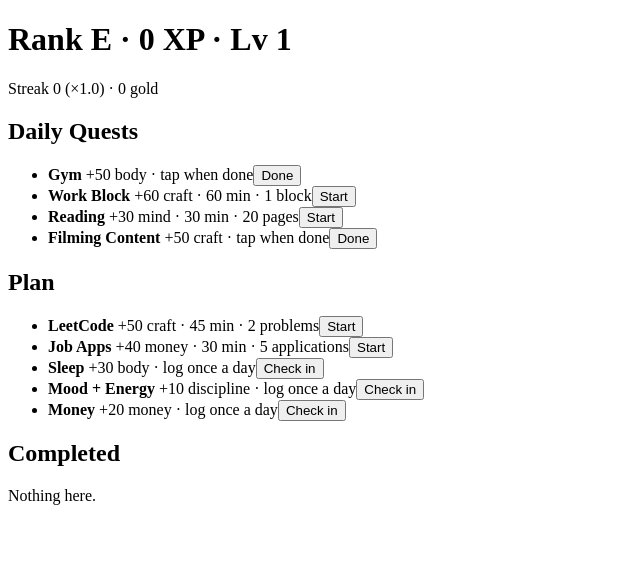
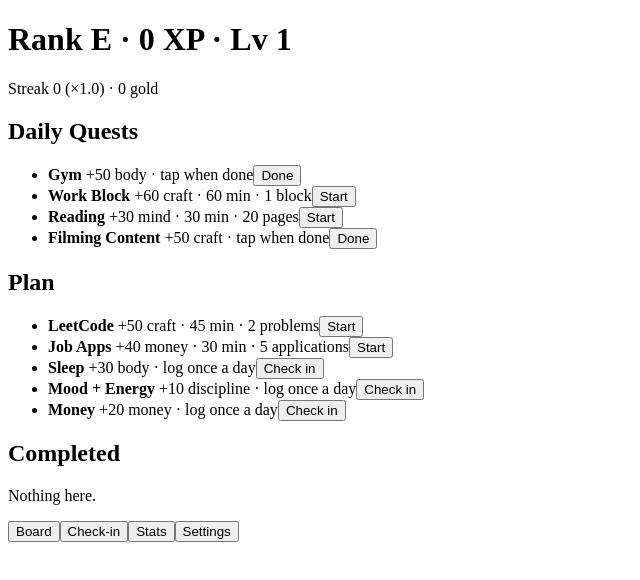
Before and after one commit to bhdang04/life-rpg, a React (Vite) app: page / in a window 1280 px wide. Shown: the top 580 px of the page, without its empty margins (0-640 px from the left). Built offline with nearby package versions, Linux system fonts and the light colour scheme.

Commit message:
feat: add tab bar for board, check-in, stats, settings

```diff
--- a/src/main.tsx
+++ b/src/main.tsx
@@ -1,14 +1,32 @@
-import { StrictMode } from 'react'
+import { StrictMode, useState } from 'react'
 import { createRoot } from 'react-dom/client'
 import { Board } from './screens/Board'
+import { CheckIn } from './screens/CheckIn'
 import { Mission } from './screens/Mission'
+import { Settings } from './screens/Settings'
+import { Stats } from './screens/Stats'
 import { useGame } from './store/useGame'
 
-// No router: an active mission takes over the screen, later screens switch with a useState tab.
+const TABS = ['Board', 'Check-in', 'Stats', 'Settings'] as const
+
+// No router: an active mission takes over the screen, everything else switches with a useState tab.
 function App() {
   const [state, setState] = useGame()
+  const [tab, setTab] = useState<(typeof TABS)[number]>('Board')
   if (state.active) return <Mission active={state.active} onChange={setState} />
-  return <Board state={state} onChange={setState} />
+  return (
+    <>
+      {tab === 'Board' && <Board state={state} onChange={setState} onCheckIn={() => setTab('Check-in')} />}
+      {tab === 'Check-in' && <CheckIn state={state} onChange={setState} />}
+      {tab === 'Stats' && <Stats state={state} />}
+      {tab === 'Settings' && <Settings state={state} onChange={setState} />}
+      <nav>
+        {TABS.map((t) => (
+          <button key={t} aria-current={t === tab} onClick={() => setTab(t)}>{t}</button>
+        ))}
+      </nav>
+    </>
+  )
 }
 
 createRoot(document.getElementById('root')!).render(
```
